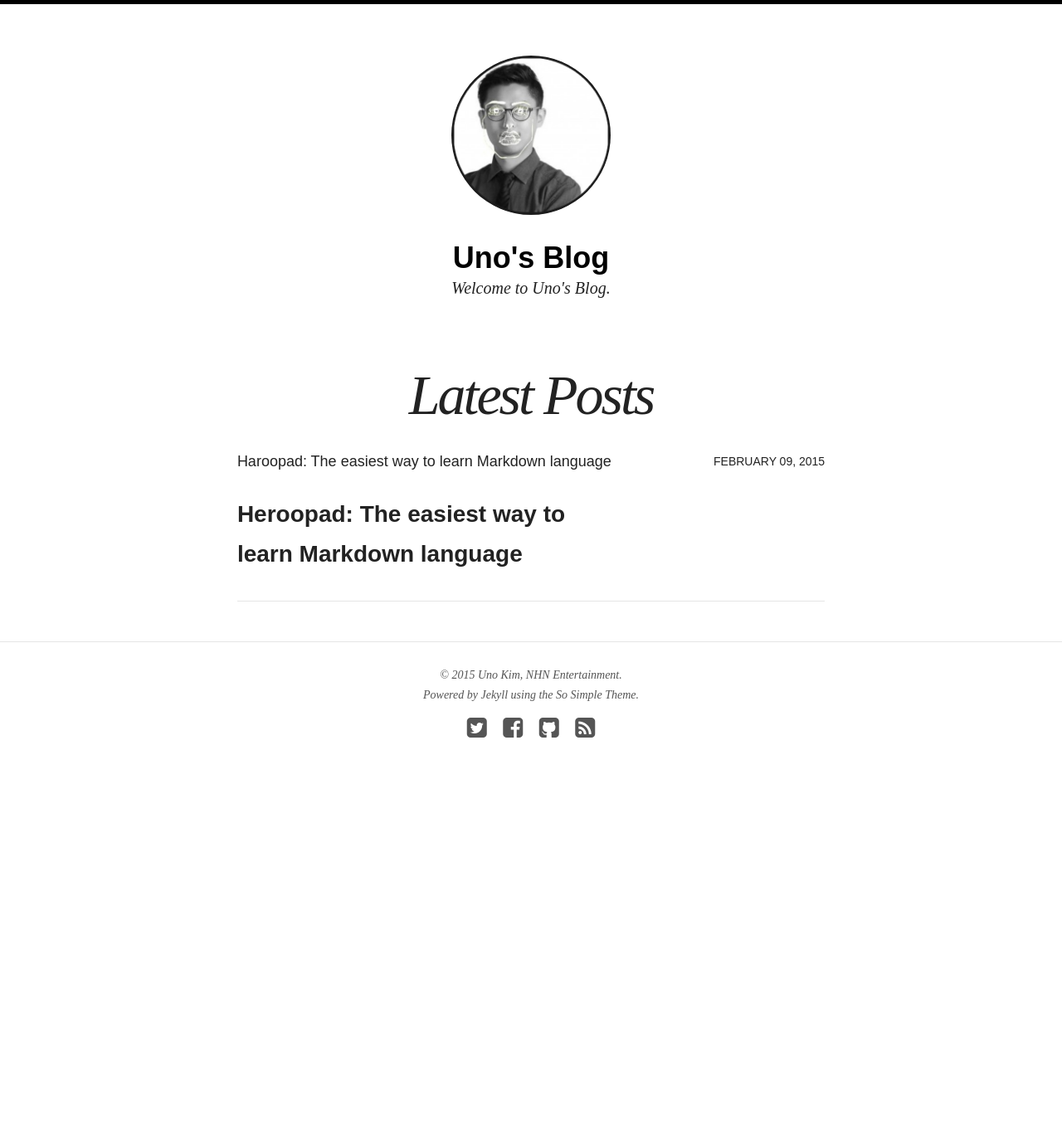
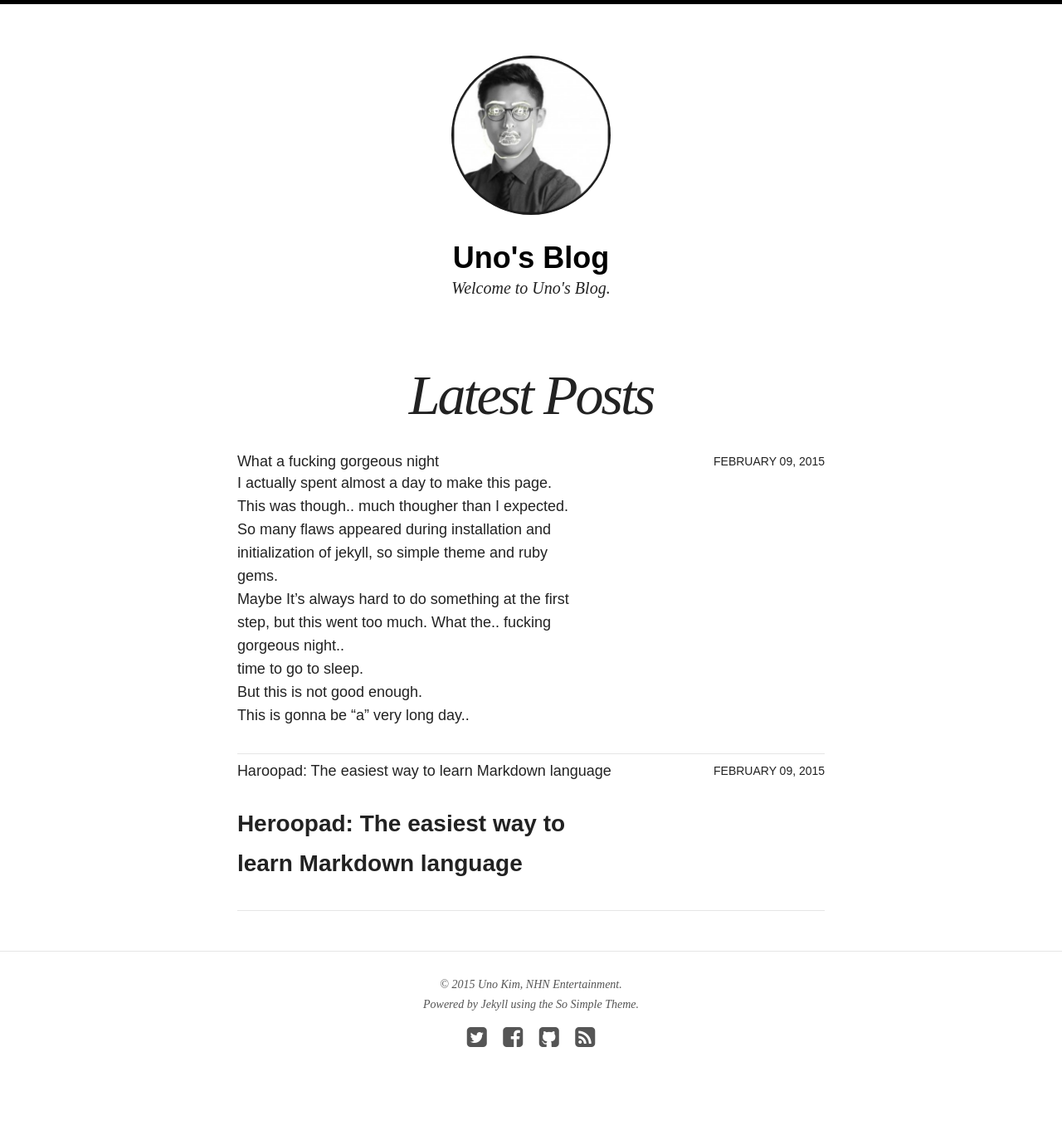
Before and after one commit to djkeh/djkeh.github.io, a Jekyll site: the page built from index.html, in a window 1280 px wide. Shown: the whole page at 83% size. Built offline with Jekyll 4.4.1, drawn with Linux system fonts in a browser that asks for light colours; nearby versions of some CDN libraries; before the commit the page ends 989 px from its top, so only the background shows below that.

Commit message:
posting - a fucking gorgeous night

```diff
--- /dev/null
+++ b/_posts/blog/2015-02-09-What-a-fucking-gourgeous-night.md
@@ -0,0 +1,20 @@
+---
+layout: post
+title: "What a fucking gorgeous night"
+categories: blog
+excerpt:
+tags: [haroopad]
+image:
+  feature:
+date: 2015-02-08T20:39:51-09:00
+modified:
+---
+
+I actually spent almost a day to make this page.
+This was though.. much thougher than I expected.
+So many flaws appeared during installation and initialization of jekyll, so simple theme and ruby gems.
+Maybe It's always hard to do something at the first step, but this went too much.
+What the.. fucking gorgeous night..
+time to go to sleep.
+But this is not good enough.
+This is gonna be "a" very long day..
```
Also changed, not shown: _posts/articles/2015-02-08-Haroopad-The-easiest-way-to-learn-Markdown-language.md (renamed from _posts/blog/2015-02-08-Haroopad-The-easiest-way-to-learn-Markdown-language.md, +1 -1 lines).
